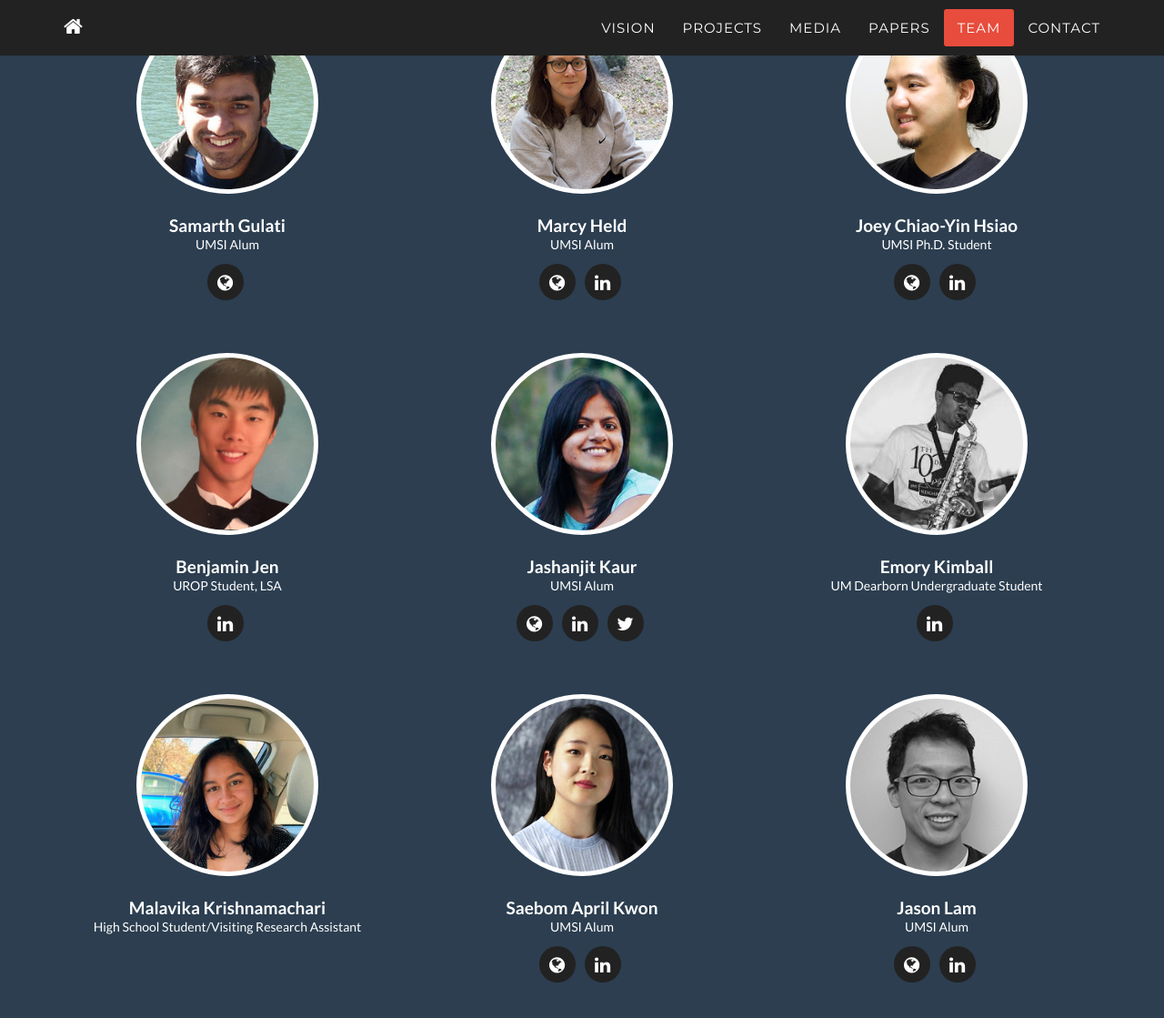
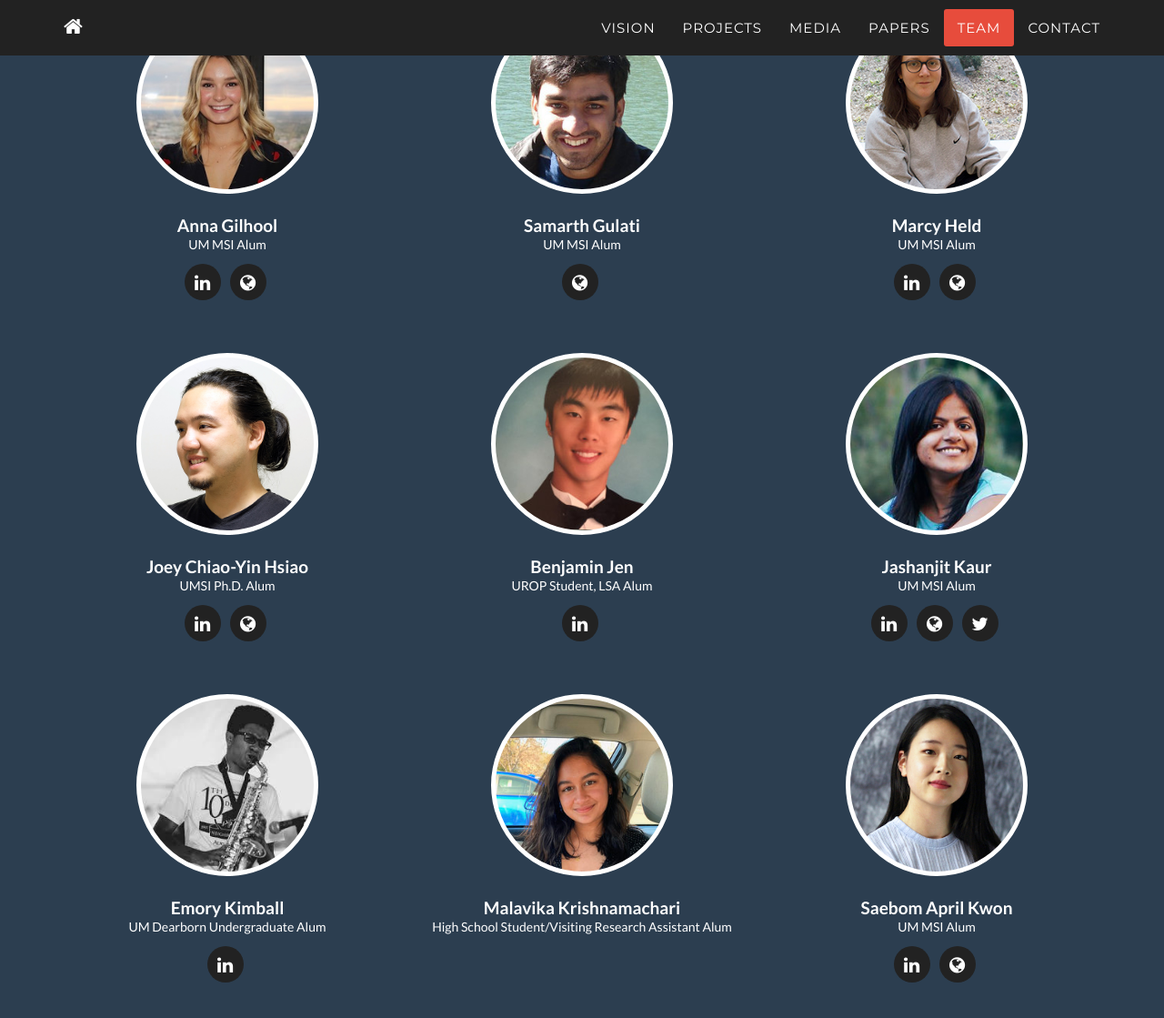
Before and after one commit to Srishti-Bijjur/srishti-bijjur.github.io, a Jekyll site: the page built from index.html, in a window 1280 px wide and 1400 px high, scrolled down 29676 px, cut to the strip 0-1134 px from the top of the window. Shown: the top 1119 px of the strip at 91% size. Built offline with Jekyll 4.4.1, drawn with Linux system fonts in a browser that asks for light colours; some of the changed text lies outside the part shown.

```diff
--- a/_data/members_alum.yml
+++ b/_data/members_alum.yml
@@ -13,82 +13,94 @@
 
 - name: Ihudiya Finda Ogbonnaya-Ogburu
   pic: finda
-  position: UMSI Ph.D. Student
+  position: UMSI Ph.D. Alum
+  social:
+    - title: linkedin
+      url: https://www.linkedin.com/in/ihudiyaogburu/
+    - title: globe
+      url:  http://www.ihudiyaogburu.com
+
+- name: Vaishnav Kameswaran
+  pic: vaishnav
+  position: UMSI Ph.D. Alum
   social:
     - title: globe
-      url:  http://www.ihudiyaogburu.com
-    - title: linkedin
-      url: https://www.linkedin.com/in/ihudiyaogburu/
+      url: http://www.vaishnavk.com
 
 - name: Shruti Sannon
   pic: shruti
   position: Postdoctoral Computing Innovation Fellow
   social:
+    - title: linkedin
+      url: http://linkedin.com/in/sannon/
     - title: globe
       url: http://shrutisannon.com
-    - title: linkedin
-      url: http://linkedin.com/in/sannon/
+
 
 - name: James Lisowski
   pic: jlisowsk
-  position: UM Undergraduate Student
+  position: UM Undergraduate Alum
   social:
     - title: linkedin
       url: https://www.linkedin.com/in/james-watkins-lisowski-247144199/
 
 - name: Pratik Mangtani
   pic: pratik
-  position: UMSI Graduate Student
+  position: UM MSI Alum
   social:
     - title: linkedin
       url: https://www.linkedin.com/in/pratikmangtani/
 
 - name: Cindy Zhao
   pic: cindy
-  position: UM Undergraduate Student
+  position: UM Undergraduate Alum
   social:
     - title: linkedin
       url: https://www.linkedin.com/in/xinrui-cindy-zhao/
+
 - name: Amelia Duffy
   pic: ameliadu
-  position: UM Undergraduate Student
+  position: UM Undergradate Alum
   social:
     - title: linkedin
       url: https://www.linkedin.com/in/amelia-d-38657a190
 
 - name: Anshika Saxena
   pic: anshika
-  position: UMSI Graduate Student
+  position: UM MSI Alum
   social:
     - title: linkedin
       url: https://www.linkedin.com/in/saxenanshika/
 
 - name: Anandita Aggarwal
   pic: aanandit
-  position: UMSI Graduate Student
+  position: UM MSI Alum
   social:
+    - title: linkedin
+      url: https://www.linkedin.com/in/anandita-aggarwal/
     - title: globe
       url: https://www.aaggarwa.com/
-    - title: linkedin
-      url: https://www.linkedin.com/in/anandita-aggarwal/
+
 
 - name: Alexis Ashby
   pic: ashbya
-  position: UMSI Alum
+  position: UM MSI Alum
   social:
+    - title: linkedin
+      url: https://www.linkedin.com/in/alexis-ashby/
     - title: globe
       url: https://www.alexisashby.com/
-    - title: linkedin
-      url: https://www.linkedin.com/in/alexis-ashby/
+
 
 - name: Brittney Atkinson-McFarlane
   pic: brittney
-  position: NSF REU, Cornell University Student
+  position: NSF REU Alum, Cornell University Student
   social:
+      - title: linkedin
+        url: https://www.linkedin.com/in/brittneymcfarlane
       - title: globe
         url: http://branded.me/brittneymc
-      - title: linkedin
-        url: https://www.linkedin.com/in/brittneymcfarlane
+
 
 - name: Ameera Ayodeji
   pic: ameera
@@ -99,37 +111,40 @@
 
 - name: Seungjoo Baek
   pic: seungjoo
-  position: UMSI Alum
+  position: UM MSI Alum
   social:
+    - title: linkedin
+      url: https://www.linkedin.com/in/davidsjbaek/
     - title: globe
       url: http://www.davidsjbaek.com/
-    - title: linkedin
-      url: https://www.linkedin.com/in/davidsjbaek/
+
 
 - name: Jacob Berman
   pic: jacob
-  position: UMSI Alum
+  position: UM MSI Alum
   social:
     - title: linkedin
       url: https://www.linkedin.com/in/jacobberman/
 
 - name: Nishan Bose
   pic: nishan
-  position: UMSI Alum
+  position: UM MSI Alum
   social:
+    - title: linkedin
+      url: https://www.linkedin.com/in/nishanbose
     - title: globe
       url: http://nishanbose.com
-    - title: linkedin
-      url: https://www.linkedin.com/in/nishanbose
+
 
 - name: Jason Brill
   pic: jasonbrill
-  position: UM CS/Design Undergrad
+  position: UM CS/Design Undergraduate Alum
   social:
+    - title: linkedin
+      url: https://www.linkedin.com/in/jlbrill/
     - title: globe
       url: http://www-personal.umich.edu/~jlbrill/
-    - title: linkedin
-      url: https://www.linkedin.com/in/jlbrill/
+
 
 - name: Thaddeus Brown
   pic: thaddeus
@@ -147,12 +162,13 @@
 
 - name: Asha Chen-Phang
   pic: asha
-  position: NSF REU, Northeastern University Student
+  position: NSF REU Alum, Northeastern University Student
   social:
+      - title: linkedin
+        url: https://www.linkedin.com/in/ashacp
       - title: globe
         url: http://www1.coe.neu.edu/~achenpha
-      - title: linkedin
-        url: https://www.linkedin.com/in/ashacp
+
 
 - name: David Cui
   pic: david
@@ -163,12 +179,13 @@
 
 - name: Jonathan De Heus
   pic: jonathan
-  position: UMSI Alum
+  position: UM MSI Alum
   social:
+      - title: linkedin
+        url: https://www.linkedin.com/in/jdeheus
       - title: globe
         url: http://www.jondeheus.com
-      - title: linkedin
-        url: https://www.linkedin.com/in/jdeheus
+
 
 - name: Suleman Diwan
   pic: suleman
@@ -179,99 +196,103 @@
 
 - name: Michelle Fiesta
   pic: mfiesta
-  position: UMSI Alum
+  position: UM MSI Alum
   social:
       - title: linkedin
         url: https://www.linkedin.com/in/michellefiesta
 
 - name: Indulekha Ghandikota
   pic: indulekha
-  position: UROP Student, EECS
+  position: UROP Student, EECS Alum
   social:
       - title: linkedin
         url: https://www.linkedin.com/in/indulekha-ghandikota-b269aa92
 
 - name: Anna Gilhool
   pic: annakgil
-  position: UMSI Gradute Student
+  position: UM MSI Alum
   social:
+    - title: linkedin
+      url: https://www.linkedin.com/in/anna-gilhool-5bb137160/
     - title: globe
       url: https://www.annagilhool.com/
-    - title: linkedin
-      url: https://www.linkedin.com/in/anna-gilhool-5bb137160/
+
 
 - name: Samarth Gulati
   pic: samarth
-  position: UMSI Alum
+  position: UM MSI Alum
   social:
     - title: globe
       url: http://www.samarthgulati.com
 
 - name: Marcy Held
   pic: marcy
-  position: UMSI Alum
+  position: UM MSI Alum
   social:
+    - title: linkedin
+      url: https://www.linkedin.com/in/marcy-held-837917b0/
     - title: globe
       url: http://www.marcyheld.com
-    - title: linkedin
-      url: https://www.linkedin.com/in/marcy-held-837917b0/
+
 
 - name: Joey Chiao-Yin Hsiao
   pic: joey
-  position: UMSI Ph.D. Student
+  position: UMSI Ph.D. Alum
   social:
+    - title: linkedin
+      url: https://www.linkedin.com/in/joeycyhsiao
     - title: globe
       url: https://www.joeyhsiao.info/
-    - title: linkedin
-      url: https://www.linkedin.com/in/joeycyhsiao
 
 
 - name: Benjamin Jen
   pic: benjamin
-  position: UROP Student, LSA
+  position: UROP Student, LSA Alum
   social:
     - title: linkedin
       url: https://www.linkedin.com/pub/benjamin-jen/94/4ba/b87
 
 - name: Jashanjit Kaur
   pic: jashan
-  position: UMSI Alum
+  position: UM MSI Alum
   social:
+    - title: linkedin
+      url: https://www.linkedin.com/in/jashanjit
     - title: globe
       url: http://jashank.people.si.umich.edu/index.php
-    - title: linkedin
-      url: https://www.linkedin.com/in/jashanjit
     - title: twitter
       url: http://twitter.com/jashan90
 
 - name: Emory Kimball
   pic: emory
-  position: UM Dearborn Undergraduate Student
+  position: UM Dearborn Undergraduate Alum
   social:
     - title: linkedin
       url: https://www.linkedin.com/in/emory-kimball-738a95143
 
 - name: Malavika Krishnamachari
   pic: malakchari
-  position: High School Student/Visiting Research Assistant
+  position: High School Student/Visiting Research Assistant Alum
 
 - name: Saebom April Kwon
   pic: april
-  position: UMSI Alum
+  position: UM MSI Alum
   social:
+    - title: linkedin
+      url: https://www.linkedin.com/in/saebomkwon/
     - title: globe
       url: http://saebomkwon.com
-    - title: linkedin
-      url: https://www.linkedin.com/in/saebomkwon/
+
 
 - name: Jason Lam
   pic: jasonlam
-  position: UMSI Alum
+  position: UM MSI Alum
   social:
+    - title: linkedin
+      url: https://www.linkedin.com/in/jasonclam/
     - title: globe
       url: http://jasonclam.com
-    - title: linkedin
-      url: https://www.linkedin.com/in/jasonclam/
+
 
 - name: Eva Li
   pic: eva
@@ -280,12 +301,13 @@
 
 - name: Ruchita Lodha
   pic: ruchital
-  position: UMSI Gradute Student
+  position: UM MSI Alum
   social:
+    - title: linkedin
+      url: https://www.linkedin.com/in/ruchitalodha/
     - title: globe
       url: http://www.ruchitalodha.com/
-    - title: linkedin
-      url: https://www.linkedin.com/in/ruchitalodha/
+
 
 
 - name: Amy Malone
@@ -301,39 +323,38 @@
 
 - name: Hailey Patterson
   pic: hailey
-  position: UROP Student, LSA
+  position: UROP Student, LSA Alum
   social:
      - title: linkedin
        url: https://www.linkedin.com/in/haileypatterson
 
 - name: Pablo-Alejandro Quionones, Ph.D.
   pic: pabloq
-  position: UMSI Alum
+  position: UM MSI Alum
   social:
       - title: globe
         url: http://www.pquinones.com/
 
 - name: Sadhana Ramaseshadri
   pic: sadhanar
-  position: UMSI Gradute Student
+  position: UM MSI Alum
   social:
     - title: linkedin
       url: https://www.linkedin.com/in/sadhana-ramaseshadri/
 
 - name: Jessica Salvador
   pic: je
-  position: UMSI REMS, University of Washington
+  position: UMSI REMS Alum, University of Washington
 
 
 - name: Kaushal Solanki
   pic: ksolanki
-  position: UMSI Graduate Student
+  position: UM MSI Alum
   social:
+    - title: linkedin
+      url: https://www.linkedin.com/in/kaushalpsolanki/
     - title: globe
       url: https://kaushalpsolanki.com/
-    - title: linkedin
-      url: https://www.linkedin.com/in/kaushalpsolanki/
-
 
 
 - name: Mingda Tang
@@ -345,21 +366,22 @@
 
 - name: Raden Tonev
   pic: raden
-  position: UMSI Alum
+  position: UM MSI Alum
   social:
+    - title: linkedin
+      url: https://www.linkedin.com/in/raden-tonev-3929b227/
     - title: globe
       url: http://www.radentonev.com
-    - title: linkedin
-      url: https://www.linkedin.com/in/raden-tonev-3929b227/
 
 - name: Jaleesa Rosario Turner
   pic: jaleesa
-  position: UMSI Student/REMS
+  position: UMSI Student/REMS Alum
   social:
+    - title: linkedin
+      url: https://www.linkedin.com/in/jaleesa-rosario-turner-b6b58a5a/
     - title: globe
       url: http://www.jaleesarosario.com
-    - title: linkedin
-      url: https://www.linkedin.com/in/jaleesa-rosario-turner-b6b58a5a/
+
 
 - name: Zengguang (Brian) Wang
   pic: brianwang
@@ -370,14 +392,14 @@
 
 - name: Alice Wang
   pic: aliceinw
-  position: UMSI Student
+  position: UM MSI Alum
   social:
     - title: globe
       url: https:https://www.notion.so/Welcome-to-Alice-s-Wonderland-8f4356cb80b241cea166e21cb9f3701f
 
 - name: Earnest Wheeler
   pic: earnest
-  position: UMSI Alum
+  position: UM MSI Alum
 
 - name: Xuecong (Esme) Xu
   pic: esme
```
Also changed, not shown: _data/members_affiliates.yml (+14 -10 lines), _data/members_current.yml (+15 -14 lines), 10 other files.
